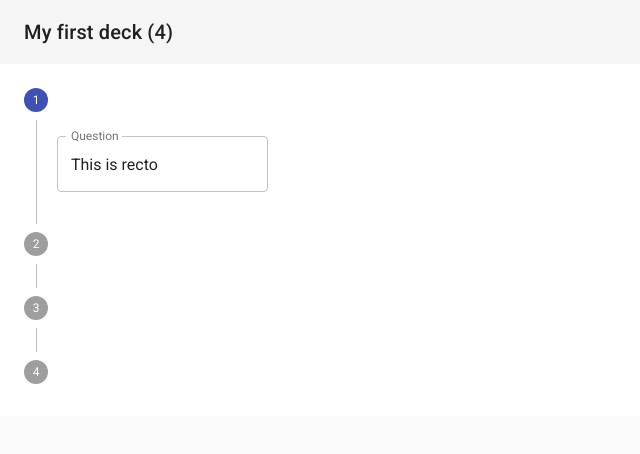
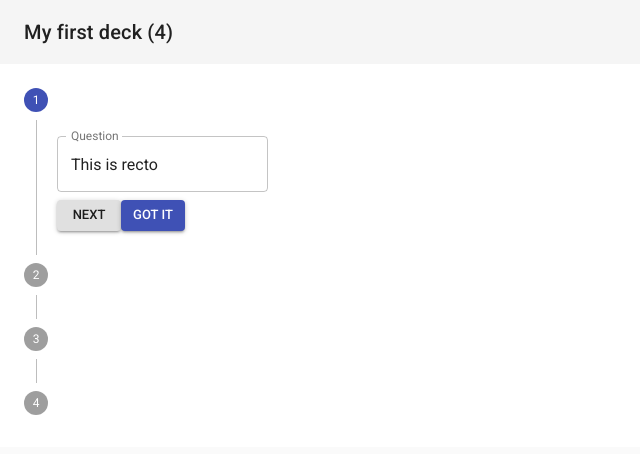
Before and after one commit to prathe/flashcards, a React (Create React App) app: page / in a window 1280 px wide. Shown: the top 454 px of the page, without its empty margins (0-640 px from the left). Built offline with nearby package versions, Linux system fonts and the light colour scheme.

Commit message:
add dummy buttons, no style

```diff
--- a/public/index.html
+++ b/public/index.html
@@ -22,7 +22,12 @@
       work correctly both with client-side routing and a non-root public URL.
       Learn how to configure a non-root public URL by running `npm run build`.
     -->
+    <!-- jss-insertion-point -->
+    <link href="..." />
+
     <title>React App</title>
+
+    <link rel="stylesheet" href="https://fonts.googleapis.com/icon?family=Material+Icons" />
   </head>
   <body>
     <noscript>
--- a/src/components/presentational/Flashcard.js
+++ b/src/components/presentational/Flashcard.js
@@ -3,6 +3,7 @@ import Step from "@material-ui/core/Step";
 import StepLabel from "@material-ui/core/StepLabel";
 import StepContent from "@material-ui/core/StepContent";
 import TextField from "@material-ui/core/TextField";
+import Button from "@material-ui/core/Button"
 
 const Flashcard = ({recto, verso, ...otherProps}) => {
   return (
@@ -18,6 +19,21 @@ const Flashcard = ({recto, verso, ...otherProps}) => {
           variant="outlined"
           value={recto}
         />
+        <div>
+          <Button
+            variant="contained"
+            size="small"
+          >
+            Next
+          </Button>
+          <Button
+            variant="contained"
+            color="primary"
+            size="small"
+          >
+            GOT IT
+          </Button>
+        </div>
       </StepContent>
     </Step>
   )
--- a/src/components/presentational/FlashcardList.js
+++ b/src/components/presentational/FlashcardList.js
@@ -1,12 +1,22 @@
-import React from 'react'
+import React, {useState} from 'react'
 import Flashcard from './Flashcard'
 import Stepper from "@material-ui/core/Stepper";
 
 const FlashcardList = (props) => {
+  const [activeStep, setActiveStep] = useState(0)
+
   return (
-    <Stepper orientation="vertical" nonLinear={true}>
+    <Stepper
+      orientation="vertical"
+      nonLinear={true}
+      activeStep={activeStep}
+    >
       {props.flashcards.map((flashcard, index) => (
-        <Flashcard key={index} recto={flashcard[0]} verso={flashcard[1]} />
+        <Flashcard
+          key={index}
+          recto={flashcard[0]}
+          verso={flashcard[1]}
+        />
       ))}
     </Stepper>
   )
```
